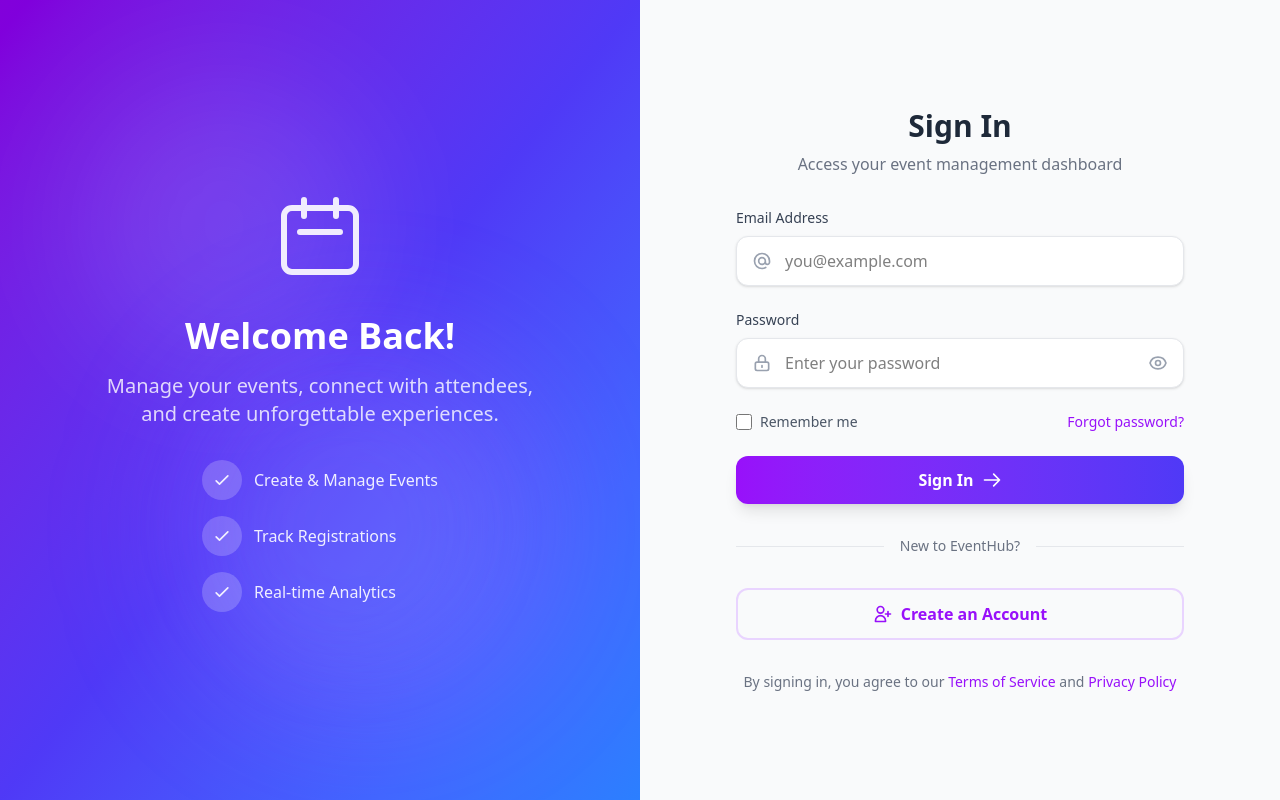
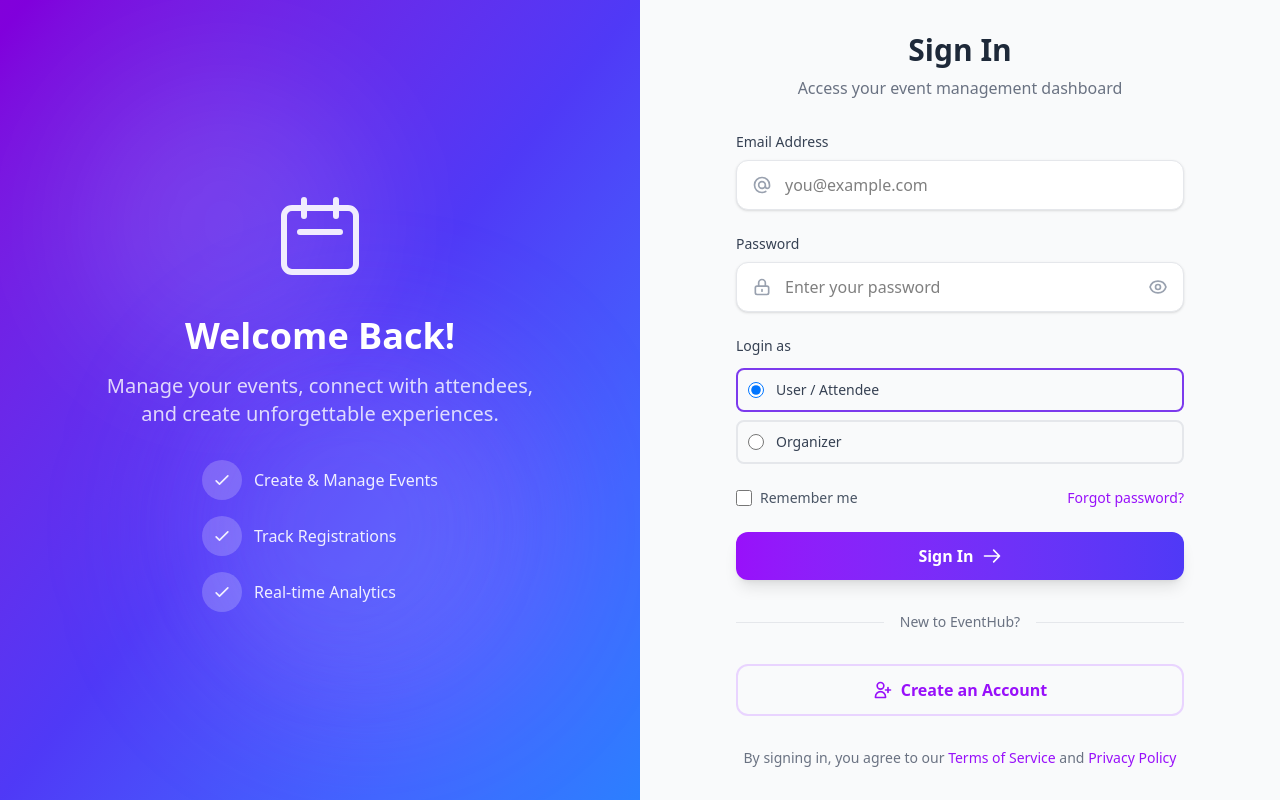
Before and after one commit to DevJivani/Smart-Event-Management-Resource-Optimization-, a React (Vite) app in the folder Frontend/: page /login in a window 1280 px wide. Built offline with nearby package versions, Linux system fonts and the light colour scheme.

Commit message:
add role selection to login, register, and profile components

```diff
--- a/Frontend/src/pages/Login.jsx
+++ b/Frontend/src/pages/Login.jsx
@@ -12,7 +12,8 @@ const Login = () => {
 
   const [formData, setFormData] = useState({
     email: "",
-    password: ""
+    password: "",
+    role: "user"
   });
 
   const [showPassword, setShowPassword] = useState(false);
@@ -183,6 +184,41 @@ const Login = () => {
               </div>
             </div>
 
+            {/* Role Selection */}
+            <div>
+              <label className="block text-sm font-medium text-gray-700 mb-3">
+                Login as
+              </label>
+              <div className="space-y-2">
+                <label className="flex items-center p-2.5 border-2 border-gray-200 rounded-lg cursor-pointer transition-all" style={{borderColor: formData.role === "user" ? "#7c3aed" : ""}}>
+                  <input
+                    type="radio"
+                    name="role"
+                    value="user"
+                    checked={formData.role === "user"}
+                    onChange={handleChange}
+                    className="w-4 h-4 text-purple-600 border-gray-300 focus:ring-purple-500"
+                  />
+                  <div className="ml-3">
+                    <p className="text-sm font-medium text-gray-700">User / Attendee</p>
+                  </div>
+                </label>
+                <label className="flex items-center p-2.5 border-2 border-gray-200 rounded-lg cursor-pointer transition-all" style={{borderColor: formData.role === "organizer" ? "#7c3aed" : ""}}>
+                  <input
+                    type="radio"
+                    name="role"
+                    value="organizer"
+                    checked={formData.role === "organizer"}
+                    onChange={handleChange}
+                    className="w-4 h-4 text-purple-600 border-gray-300 focus:ring-purple-500"
+                  />
+                  <div className="ml-3">
+                    <p className="text-sm font-medium text-gray-700">Organizer</p>
+                  </div>
+                </label>
+              </div>
+            </div>
+
             {/* Remember Me & Forgot Password */}
             <div className="flex items-center justify-between">
               <label className="flex items-center">
--- a/Frontend/src/pages/Profile.jsx
+++ b/Frontend/src/pages/Profile.jsx
@@ -279,6 +279,25 @@ function Profile() {
                 </div>
                 <div>
                   <label className="block text-sm font-medium text-gray-700 mb-1">
+                    Role
+                  </label>
+                  <div className="w-full px-4 py-2.5 border border-gray-200 rounded-xl bg-gray-50 text-sm flex items-center">
+                    <span className="font-medium text-gray-900 capitalize">
+                      {user.role === "organizer" ? "Organizer" : "User / Attendee"}
+                    </span>
+                    <span className={`ml-2 px-2.5 py-0.5 text-xs font-semibold rounded-full ${
+                      user.role === "organizer"
+                        ? "bg-blue-100 text-blue-800"
+                        : "bg-green-100 text-green-800"
+                    }`}>
+                      {user.role}
+                    </span>
+                  </div>
+                </div>
+              </div>
+
+              <div>
+                <label className="block text-sm font-medium text-gray-700 mb-1">
                   Phone
                 </label>
                 <input
@@ -289,7 +308,6 @@ function Profile() {
                   className="w-full px-4 py-2.5 border border-gray-200 rounded-xl focus:ring-2 focus:ring-purple-500 focus:border-transparent text-sm"
                   placeholder="+91 00000 00000"
                 />
-                </div>
               </div>
 
               <div>
--- a/Frontend/src/pages/Register.jsx
+++ b/Frontend/src/pages/Register.jsx
@@ -25,6 +25,7 @@ const Register = () => {
     email: "",
     password: "",
     phoneNumber: "",
+    role: "user",
   });
   const [profileImage, setProfileImage] = useState(null);
   const [previewUrl, setPreviewUrl] = useState(null);
@@ -59,6 +60,7 @@ const Register = () => {
       form.append("email", formData.email);
       form.append("password", formData.password);
       form.append("phoneNumber", formData.phoneNumber);
+      form.append("role", formData.role);
       if (profileImage) {
         form.append("profileImage", profileImage);
       }
@@ -260,6 +262,43 @@ const Register = () => {
               </label>
             </div>
 
+            {/* Role Selection */}
+            <div>
+              <label className="block text-sm font-medium text-gray-700 mb-3">
+                What is your role?
+              </label>
+              <div className="space-y-3">
+                <label className="flex items-center p-3 border-2 border-gray-200 rounded-xl cursor-pointer transition-all" style={{borderColor: formData.role === "user" ? "#10b981" : ""}}>
+                  <input
+                    type="radio"
+                    name="role"
+                    value="user"
+                    checked={formData.role === "user"}
+                    onChange={handleChange}
+                    className="w-4 h-4 text-emerald-600 border-gray-300 focus:ring-emerald-500"
+                  />
+                  <div className="ml-4">
+                    <p className="text-sm font-medium text-gray-700">User / Attendee</p>
+                    <p className="text-xs text-gray-500">Register to attend events and discover new experiences</p>
+                  </div>
+                </label>
+                <label className="flex items-center p-3 border-2 border-gray-200 rounded-xl cursor-pointer transition-all" style={{borderColor: formData.role === "organizer" ? "#10b981" : ""}}>
+                  <input
+                    type="radio"
+                    name="role"
+                    value="organizer"
+                    checked={formData.role === "organizer"}
+                    onChange={handleChange}
+                    className="w-4 h-4 text-emerald-600 border-gray-300 focus:ring-emerald-500"
+                  />
+                  <div className="ml-4">
+                    <p className="text-sm font-medium text-gray-700">Organizer</p>
+                    <p className="text-xs text-gray-500">Create and manage your own events</p>
+                  </div>
+                </label>
+              </div>
+            </div>
+
             {/* Submit Button */}
             <button
               type="submit"
--- a/Frontend/src/redux/authSlice.js
+++ b/Frontend/src/redux/authSlice.js
@@ -4,7 +4,8 @@ const authSlice = createSlice({
     name:"auth",
     initialState:{
         loading:false,
-        user:null
+        user:null,
+        role:null
     },
     reducers:{
         // actions
@@ -13,8 +14,13 @@ const authSlice = createSlice({
         },
         setUser:(state, action) => {
             state.user = action.payload;
+            state.role = action.payload?.role || null;
+        },
+        logout:(state) => {
+            state.user = null;
+            state.role = null;
         }
     }
 });
-export const {setLoading, setUser} = authSlice.actions;
+export const {setLoading, setUser, logout} = authSlice.actions;
 export default authSlice.reducer;
```
Lines whose indentation alone changed are shown as unchanged.
